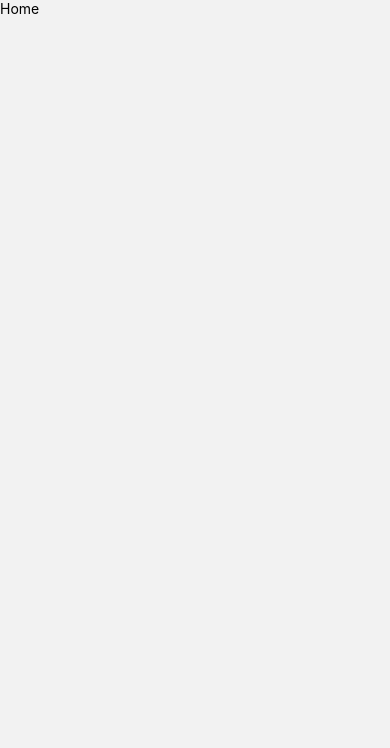
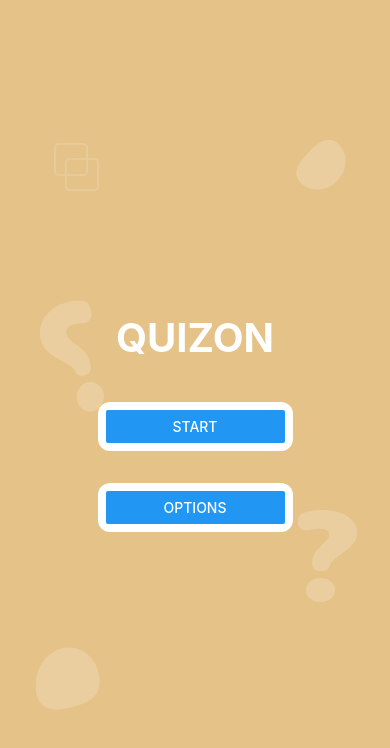
Before and after one commit to GiorgiNefaridze/quizon, a React Native app: screen / in a window 390 px wide. Shown: the top 748 px of the page. Built offline with nearby package versions, Linux system fonts and the light colour scheme.

Commit message:
Feature - make home screen ui [Demo]

```diff
--- a/app.json
+++ b/app.json
@@ -4,10 +4,10 @@
     "slug": "quizon",
     "version": "1.0.0",
     "orientation": "portrait",
-    "icon": "./assets/quizon-icon.png",
+    "icon": "./src/assets/quizon-icon.png",
     "userInterfaceStyle": "light",
     "splash": {
-      "image": "./assets/splash.png",
+      "image": "./src/assets/splash.png",
       "resizeMode": "contain",
       "backgroundColor": "#ffffff"
     },
@@ -17,12 +17,12 @@
     },
     "android": {
       "adaptiveIcon": {
-        "foregroundImage": "./assets/quizon-icon.png",
+        "foregroundImage": "./src/assets/quizon-icon.png",
         "backgroundColor": "#ffffff"
       }
     },
     "web": {
-      "favicon": "./assets/quizon-icon.png"
+      "favicon": "./src/assets/quizon-icon.png"
     }
   }
 }
--- a/babel.config.js
+++ b/babel.config.js
@@ -1,6 +1,7 @@
-module.exports = function(api) {
+module.exports = function (api) {
   api.cache(true);
   return {
-    presets: ['babel-preset-expo'],
+    presets: ["babel-preset-expo"],
+    plugins: ["nativewind/babel"],
   };
 };
--- /dev/null
+++ b/react-native-app.d.ts
@@ -0,0 +1,2 @@
+/// <reference types="nativewind/types" />
+declare module "*.png";
--- a/src/navigations/StackNavigation.tsx
+++ b/src/navigations/StackNavigation.tsx
@@ -12,8 +12,8 @@ const StackNavigation = () => {
       initialRouteName={initialRouteName}
       screenOptions={{ header: () => null }}
     >
-      {Routes.map(({ path, compoennt }) => {
-        return <Stack.Screen name={path} component={compoennt} />;
+      {Routes.map(({ path, component }) => {
+        return <Stack.Screen name={path} component={component} key={path} />;
       })}
     </Stack.Navigator>
   );
--- a/src/screens/Home.tsx
+++ b/src/screens/Home.tsx
@@ -1,9 +1,26 @@
-import { View, Text } from "react-native";
+import { View, Text, Image, Button, TouchableOpacity } from "react-native";
 
-const Home = () => {
+import { ScreenType } from "../types/GlobalScreenTypes";
+
+import Layer from "../assets/layers.png";
+
+const Home = ({ navigation }: ScreenType) => {
+  const handleQuizNavigation = () => {
+    navigation?.navigate("Quiz");
+  };
+
   return (
-    <View>
-      <Text>Home</Text>
+    <View className="flex-1 bg-[#E5C287] relative items-center justify-center">
+      <Text className="text-[40px] font-bold text-white mb-10">QUIZON</Text>
+      <View className="gap-y-8 w-full items-center">
+        <TouchableOpacity className="bg-white p-2 rounded-xl w-1/2">
+          <Button title="Start" onPress={handleQuizNavigation} />
+        </TouchableOpacity>
+        <TouchableOpacity className="bg-white p-2 rounded-xl w-1/2">
+          <Button title="Options" />
+        </TouchableOpacity>
+      </View>
+      <Image source={Layer} className="absolute opacity-20 z-[-1]" />
     </View>
   );
 };
--- /dev/null
+++ b/src/types/GlobalScreenTypes.ts
@@ -0,0 +1,7 @@
+import { type NavigationProp } from "@react-navigation/native";
+
+type ScreenType = {
+  navigation: NavigationProp<{}>;
+};
+
+export { ScreenType };
--- /dev/null
+++ b/tailwind.config.js
@@ -0,0 +1,8 @@
+/** @type {import('tailwindcss').Config} */
+module.exports = {
+  content: ["./App.{js,jsx,ts,tsx}", "./src/screens/*.{js,jsx,ts,tsx}"],
+  theme: {
+    extend: {},
+  },
+  plugins: [],
+};
```
Also changed, not shown: package.json (+5 -3 lines), src/constants/Routes.ts (+6 -4 lines), src/assets/layers.png (added), 1 other file (tests, documents, lock files or other folders).
